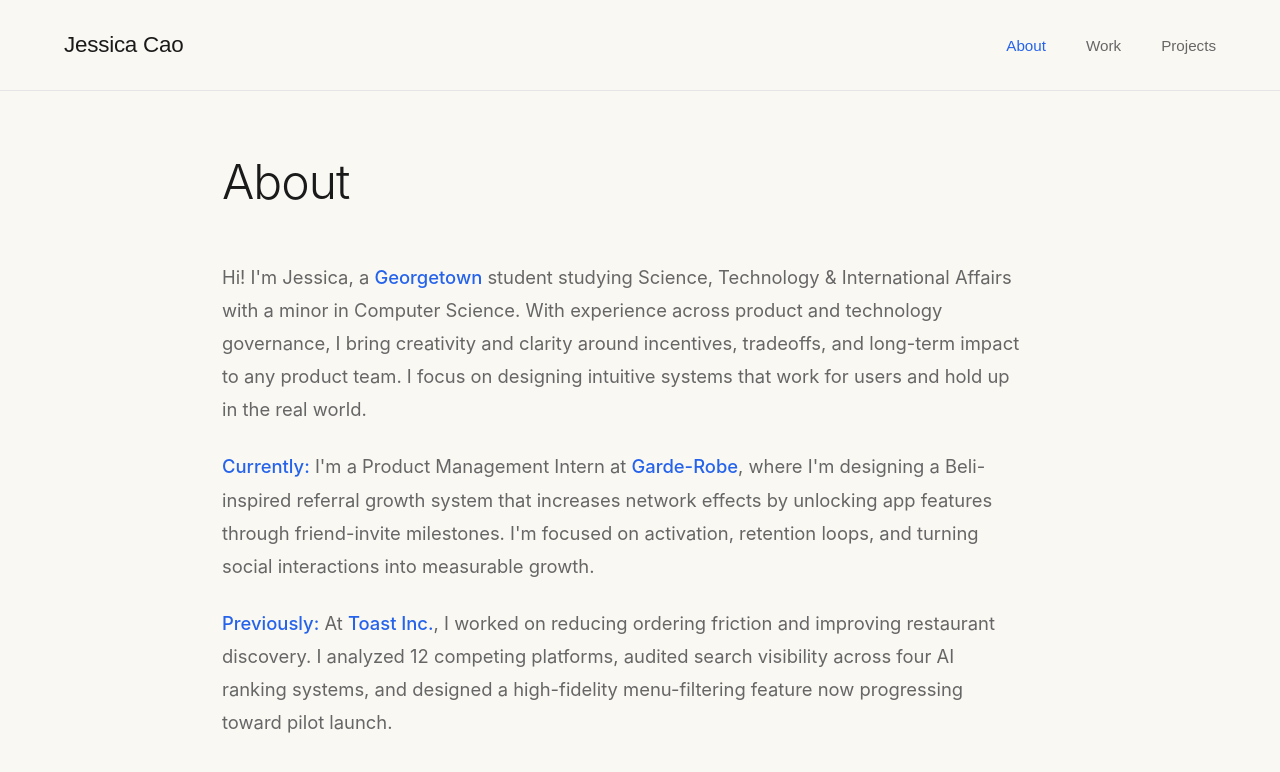
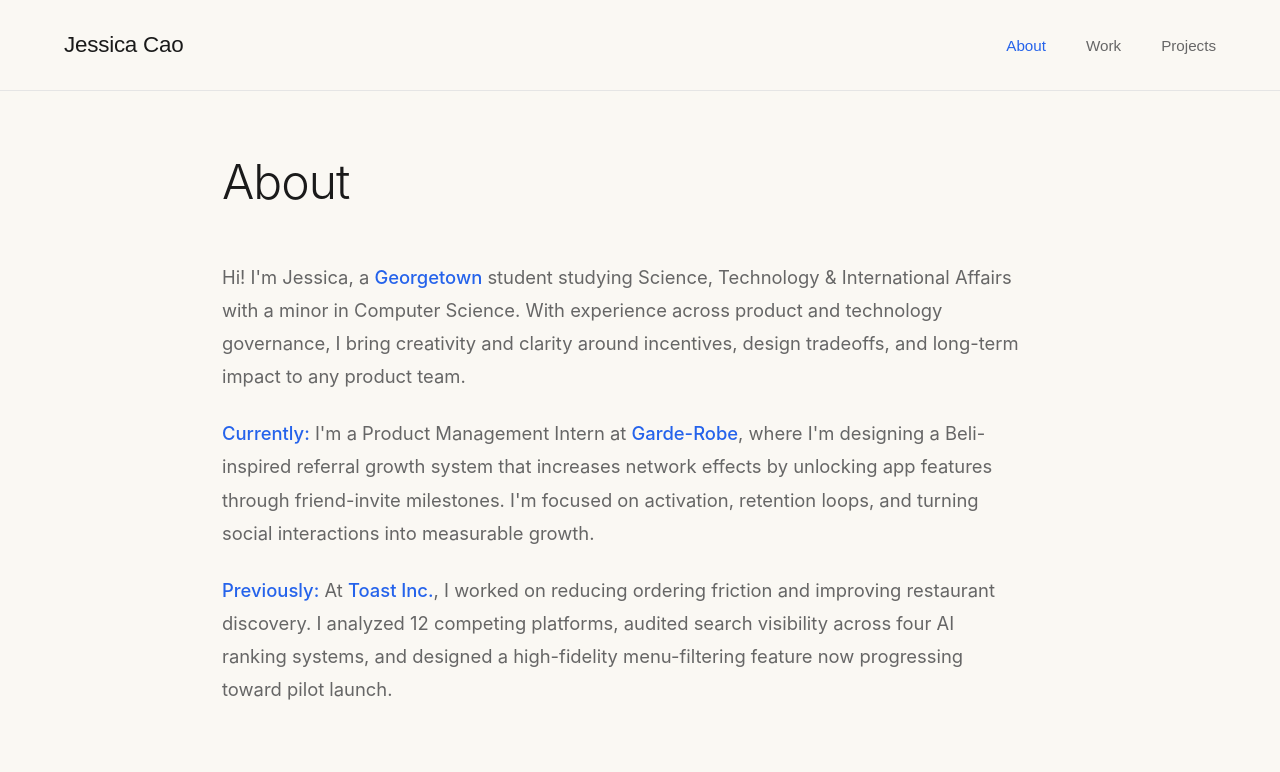
Before and after one commit to jessicaa-cao/jessica-portfolio, a React (Create React App) app: page / in a window 1280 px wide. Both pictures are taken after a click on the button "About". Shown: the top 772 px of the page. Built offline with nearby package versions, Linux system fonts and the light colour scheme.

Commit message:
Updated portfolio text

```diff
--- a/src/components/About.js
+++ b/src/components/About.js
@@ -9,7 +9,7 @@ export default function About() {
         <div className="about-paragraphs">
           <p className="about-text">
             Hi! I'm Jessica, a <span className="blue-text">Georgetown</span> student studying Science, Technology & International Affairs
-            with a minor in Computer Science. With experience across product and technology governance, I bring creativity and clarity around incentives, tradeoffs, and long-term impact to any product team. I focus on designing intuitive systems that work for users and hold up in the real world.
+            with a minor in Computer Science. With experience across product and technology governance, I bring creativity and clarity around incentives, design tradeoffs, and long-term impact to any product team.
           </p>
 
           <p className="about-text">
```
